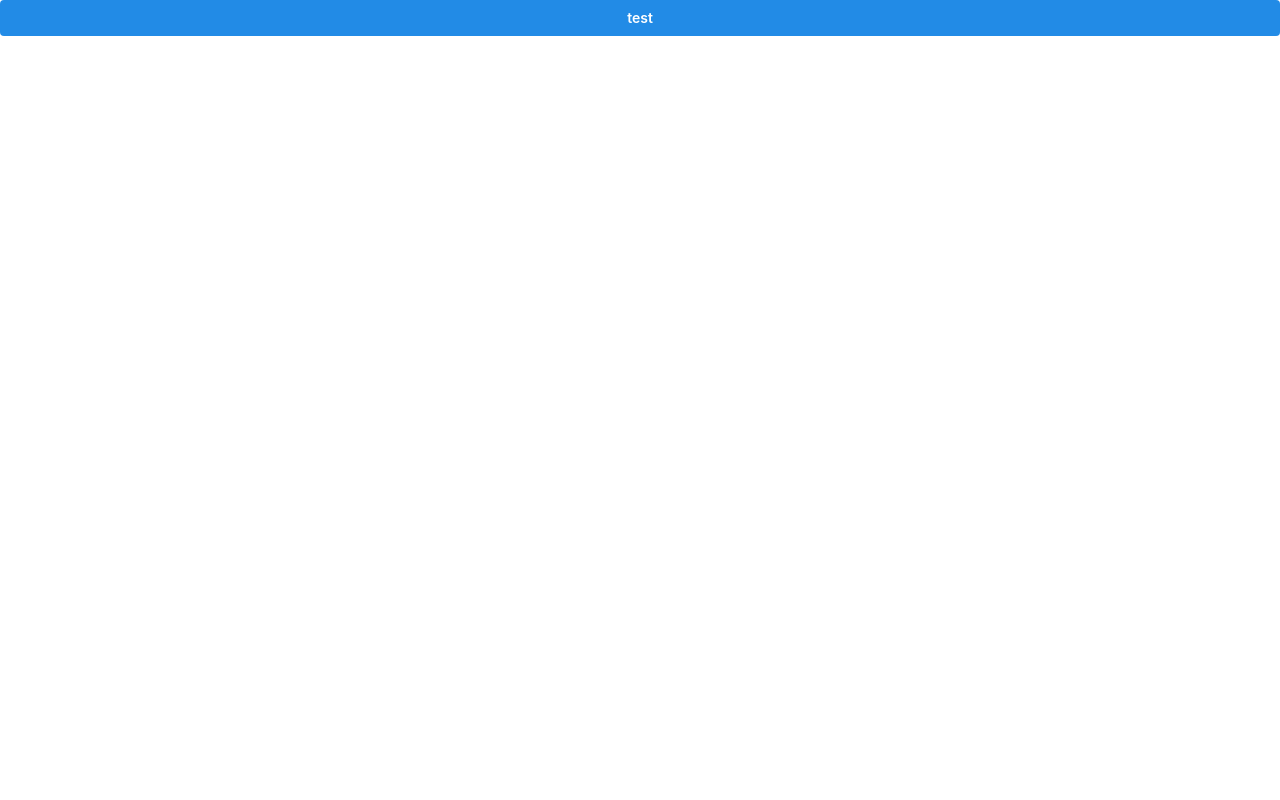
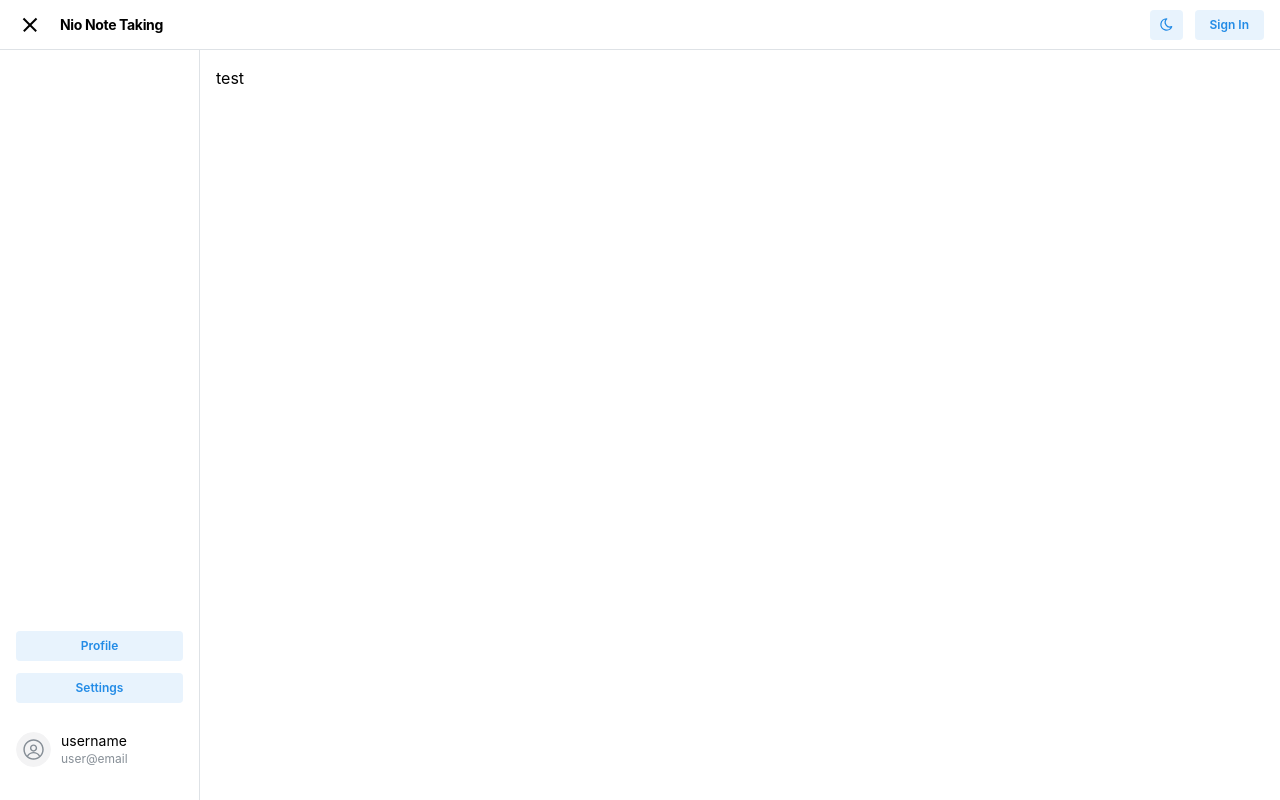
Before and after one commit to nishatislam04/nio-notes, a Next.js app: page /home in a window 1280 px wide. Built offline with nearby package versions, Linux system fonts and the light colour scheme.

Commit message:
add: authenticate user layout

```diff
--- a/src/app/(auth)/home/layout.jsx
+++ b/src/app/(auth)/home/layout.jsx
@@ -1,22 +1,28 @@
+import AuthLayout from "@/components/layouts/AuthLayout";
 import {
 	ColorSchemeScript,
 	MantineProvider,
 	mantineHtmlProps,
-} from '@mantine/core';
+} from "@mantine/core";
+import { ModalsProvider } from "@mantine/modals";
 
 export const metadata = {
-	title: 'Auth layout',
-	description: 'Auth layout',
+	title: "Auth layout",
+	description: "Auth layout",
 };
 
-export default function AuthLayout({ children }) {
+export default function AuthRootLayout({ children }) {
 	return (
 		<html lang="en" {...mantineHtmlProps}>
 			<head>
 				<ColorSchemeScript />
 			</head>
 			<body className="auth-body">
-				<MantineProvider>{children}</MantineProvider>
+				<MantineProvider>
+					<AuthLayout>
+						<ModalsProvider>{children}</ModalsProvider>
+					</AuthLayout>
+				</MantineProvider>
 			</body>
 		</html>
 	);
--- a/src/app/(auth)/home/page.jsx
+++ b/src/app/(auth)/home/page.jsx
@@ -1,9 +1,3 @@
-import { Button } from "@mantine/core";
-
 export default function AuthHomePage() {
-	return (
-		<div className="">
-			<Button fullWidth>test</Button>
-		</div>
-	);
+	return <div className="">test</div>;
 }
--- /dev/null
+++ b/src/app/(auth)/home/profile/page.jsx
@@ -0,0 +1,3 @@
+export default function ProfilePage() {
+	return <div className="">ProfilePage</div>;
+}
--- /dev/null
+++ b/src/app/(auth)/home/settings/page.jsx
@@ -0,0 +1,3 @@
+export default function SettingsPage() {
+	return <div className="">SettingsPage</div>;
+}
--- /dev/null
+++ b/src/components/layouts/AuthLayout.jsx
@@ -0,0 +1,105 @@
+"use client";
+import {
+	Anchor,
+	AppShell,
+	Avatar,
+	Burger,
+	Button,
+	Group,
+	Stack,
+	Text,
+} from "@mantine/core";
+import { useDisclosure } from "@mantine/hooks";
+import Link from "next/link";
+import Logo from "../miscs/Logo";
+import { IconMoon } from "@tabler/icons-react";
+
+const headerNavItems = [{ label: "Sign In", href: "/signin" }];
+const navItems = [
+	{ label: "Profile", href: "/home/profile" },
+	{ label: "Settings", href: "/home/settings" },
+];
+
+export default function AuthLayout({ children }) {
+	const [mobileOpened, { toggle: toggleMobile }] = useDisclosure();
+	const [desktopOpened, { toggle: toggleDesktop }] = useDisclosure(true);
+
+	const moonIcon = <IconMoon size={15} />;
+	return (
+		<AppShell
+			header={{ height: 50 }}
+			navbar={{
+				width: 200,
+				breakpoint: "sm",
+				collapsed: { mobile: !mobileOpened, desktop: !desktopOpened },
+			}}
+			padding="md"
+		>
+			<AppShell.Header>
+				<Group h="100%" px="md">
+					<Burger
+						opened={mobileOpened}
+						onClick={toggleMobile}
+						hiddenFrom="sm"
+						size="sm"
+					/>
+					<Burger
+						opened={desktopOpened}
+						onClick={toggleDesktop}
+						visibleFrom="sm"
+						size="sm"
+					/>
+					<section className="mr-auto">
+						<Logo />
+					</section>
+
+					<Group gap="sm" component="nav" className="ml-auto">
+						<Button size="xs" variant="light" px={8}>
+							{moonIcon}
+						</Button>
+
+						{headerNavItems.map((item) => (
+							<Anchor key={item.href} href={item.href} component={Link}>
+								<Button size="xs" variant="light">
+									{item.label}
+								</Button>
+							</Anchor>
+						))}
+					</Group>
+				</Group>
+			</AppShell.Header>
+			<AppShell.Navbar p="md">
+				<Stack gap="sm" component="nav" className="mt-auto mb-4">
+					{navItems.map((item) => (
+						<Anchor
+							key={item.href}
+							href={item.href}
+							component={Link}
+							className="w-full"
+						>
+							<Button size="xs" variant="light" fullWidth>
+								{item.label}
+							</Button>
+						</Anchor>
+					))}
+					<AppShell.Section className="mt-4">
+						<Stack align="left" gap="md">
+							<Group position="center" gap="xs">
+								<Avatar src={null} radius="xl" size={35} />
+								<div>
+									<Text size="sm" weight={500}>
+										username
+									</Text>
+									<Text size="xs" c="dimmed">
+										user@email
+									</Text>
+								</div>
+							</Group>
+						</Stack>
+					</AppShell.Section>
+				</Stack>
+			</AppShell.Navbar>
+			<AppShell.Main>{children}</AppShell.Main>
+		</AppShell>
+	);
+}
--- a/src/middleware.js
+++ b/src/middleware.js
@@ -1,17 +1,17 @@
 // middleware.js
-import { NextResponse } from 'next/server';
+import { NextResponse } from "next/server";
 
 export function middleware(request) {
-	// const session = true; // Example: Get session from cookies
-	const session = false; // Example: Get session from cookies
+	const session = true; // Example: Get session from cookies
+	// const session = false; // Example: Get session from cookies
 
 	if (!session) {
-		return NextResponse.redirect(new URL('/notes', request.url));
+		return NextResponse.redirect(new URL("/notes", request.url));
 	}
 
-	return NextResponse.redirect(new URL('/home', request.url));
+	return NextResponse.redirect(new URL("/home", request.url));
 }
 
 export const config = {
-	matcher: ['/'],
+	matcher: ["/"],
 };
```
